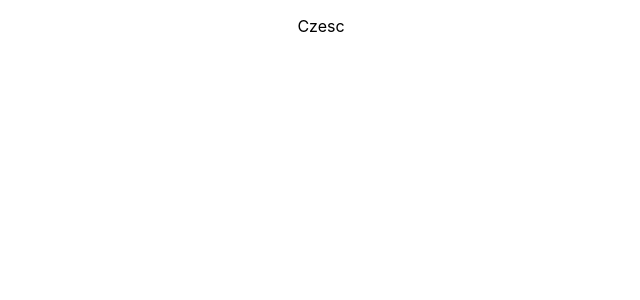
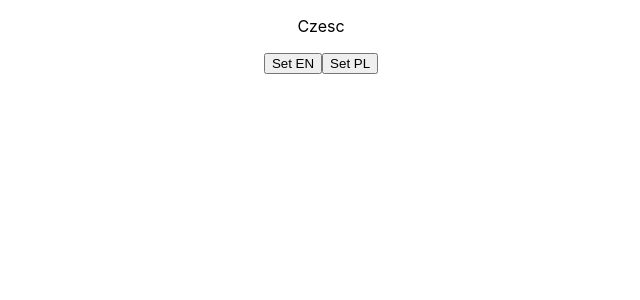
Before and after one commit to dstudzinski/react-code, a React (Create React App) app: page / in a window 1280 px wide. Shown: the top 300 px of the page, without its empty margins (319-959 px from the left). Built offline with nearby package versions, Linux system fonts and the light colour scheme.

Commit message:
Add Context - dynamize

```diff
--- a/src/App.js
+++ b/src/App.js
@@ -5,14 +5,22 @@ import './App.css';
 
 import {LanguageContext, languages} from "./ContextLanguages";
 
-function App() {
+class App extends React.Component{
+  state = {
+    language: languages.PL
+  };
+
+  render() {
     return (
-    <LanguageContext.Provider value={languages.PL}>
+      <LanguageContext.Provider value={this.state.language}>
         <div className="App">
           <Text/>
+          <button onClick={() => this.setState({language: languages.EN})}>Set EN</button>
+          <button onClick={() => this.setState({language: languages.PL})}>Set PL</button>
         </div>
       </LanguageContext.Provider>
     );
   }
+}
 
 export default App;
```
Lines whose indentation alone changed are shown as unchanged.
